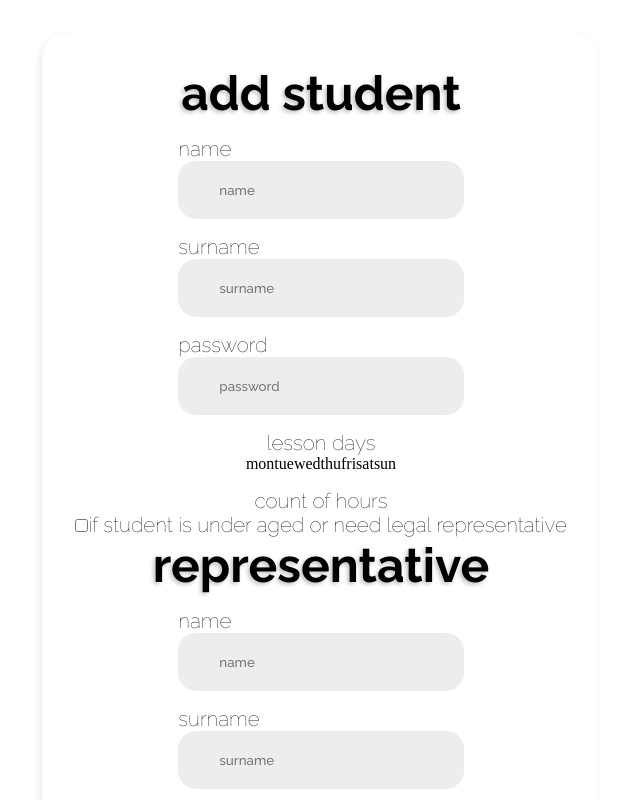
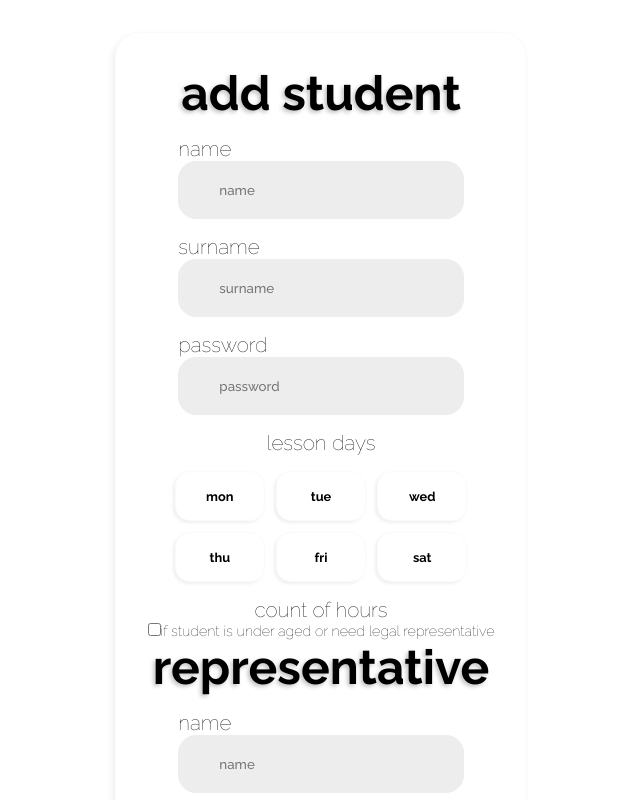
Before and after one commit to 3n0wd3n/Bachelor-Thesis, a Next.js app in the folder BT-master(nextjs)/app/: page /dashboard in a window 1280 px wide. Both pictures are taken after a click on the icon 63 px from the left and 365 px from the top of the page. Shown: the top 800 px of the page, without its empty margins (319-959 px from the left). Built offline with nearby package versions, Linux system fonts and the light colour scheme.

Commit message:
admin update

```diff
--- a/BT-master(nextjs)/app/components/Admin/AdminAddPage.js
+++ b/BT-master(nextjs)/app/components/Admin/AdminAddPage.js
@@ -1,6 +1,6 @@
 import React from 'react'
 import { FontsHeaderBold, FontsThin, FontsBold } from '../CommonStyles'
-import { AdminLabel, AdminInputStyled, AdminButtonContainer, AdminFormContainer, AddBackButton, AdminAddContainer } from './AdminAddPage.style'
+import { AdminCustonFontThin, AdminCustonFontBold, AdminRowDays, AdminDayItem, AdminDaysContainer, AdminLabel, AdminInputStyled, AdminButtonContainer, AdminFormContainer, AddBackButton, AdminAddContainer } from './AdminAddPage.style'
 export default function AddPage({setAddPage}) {
   return (
     <>
@@ -20,27 +20,28 @@ export default function AddPage({setAddPage}) {
           <AdminInputStyled type="password" placeholder="password"></AdminInputStyled>
         </AdminButtonContainer>
         <AdminLabel><FontsThin>lesson days</FontsThin></AdminLabel>
-        <div>
-          <span>mon</span>
-          <span>tue</span>
-          <span>wed</span>
-          <span>thu</span>
-          <span>fri</span>
-          <span>sat</span>
-          <span>sun</span>
-        </div>
+        <AdminDaysContainer>
+          <AdminRowDays>
+            <AdminDayItem><AdminCustonFontBold>mon</AdminCustonFontBold></AdminDayItem>
+            <AdminDayItem><AdminCustonFontBold>tue</AdminCustonFontBold></AdminDayItem>
+            <AdminDayItem><AdminCustonFontBold>wed</AdminCustonFontBold></AdminDayItem>
+          </AdminRowDays>
+          <AdminRowDays>
+            <AdminDayItem><AdminCustonFontBold>thu</AdminCustonFontBold></AdminDayItem>
+            <AdminDayItem><AdminCustonFontBold>fri</AdminCustonFontBold></AdminDayItem>
+            <AdminDayItem><AdminCustonFontBold>sat</AdminCustonFontBold></AdminDayItem>
+          </AdminRowDays>
+        </AdminDaysContainer>
         <AdminLabel><FontsThin>count of hours</FontsThin></AdminLabel>
         <div>
           {/* hours in particular day */}
         </div>
-        <fieldset>
-            <div>
-              <FontsThin>
+        <div>
+              <AdminCustonFontThin>
                 <AdminInputStyled type="checkbox" id="under-age" name="under-age" value="" />
                 <AdminLabel for="under-age">if student is under aged or need legal representative</AdminLabel>
-              </FontsThin>
-            </div>
-        </fieldset>
+              </AdminCustonFontThin>
+        </div>
         <FontsHeaderBold>representative</FontsHeaderBold>
         <AdminButtonContainer>
           <AdminLabel><FontsThin>name</FontsThin></AdminLabel>
--- a/BT-master(nextjs)/app/components/Admin/AdminAddPage.style.js
+++ b/BT-master(nextjs)/app/components/Admin/AdminAddPage.style.js
@@ -1,6 +1,6 @@
 import styled from 'styled-components'
 import { LoginButtonContainer, LoginInputStyled } from '../Login/Login.style'
-
+import { FontsBold,FontsThin } from '../CommonStyles'
 
 // little help ``;
 
@@ -55,3 +55,42 @@ export const AdminInputStyled = styled(LoginInputStyled)`
 export const AdminLabel = styled.label`
     margin: 1em 0em 0em 0em;
 `;
+
+export const AdminDaysContainer = styled.div`
+    display: flex;
+    justify-content: center;
+    align-items: center;
+    flex-direction: column;
+    margin-top: 1em;
+    gap: 0.7em
+`;
+
+export const AdminDayItem = styled.div`
+    display: flex;
+    justify-content: center;
+    align-items: center;
+    width: 90px;
+    height: 50px;
+    border-radius: 15px;
+    cursor: pointer;
+    transition: 0.7s;
+    border: 1px solid rgba(155, 155, 155, 0.05);
+    box-shadow: -2px 2px 3px rgba(155, 155, 155, 0.15);
+    :hover{
+        box-shadow: -3px 3px 4px rgba(155, 155, 155, 0.3);
+    }
+`;
+
+export const AdminRowDays = styled.div`
+    display: flex;
+    flex-direction: row;
+    gap: 0.7em;
+`;
+
+export const AdminCustonFontBold = styled(FontsBold)`
+    font-size: 0.8em;
+`;
+
+export const AdminCustonFontThin = styled(FontsThin)`
+    font-size: 0.9em;
+`;
```
